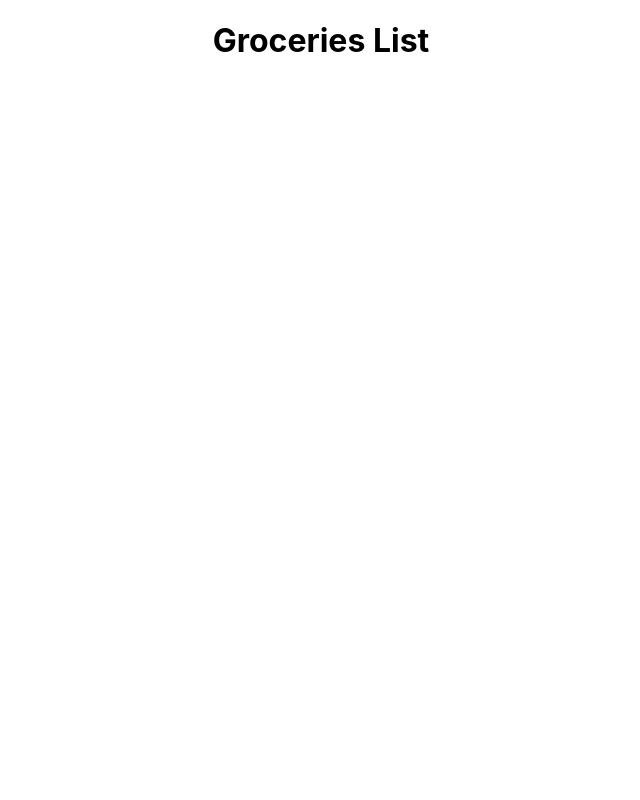
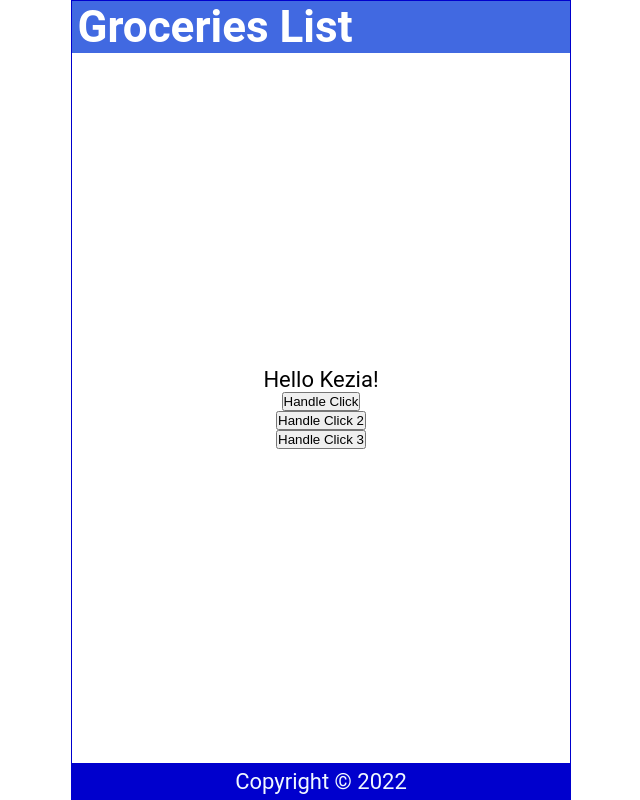
Before and after one commit to louis-agyapong/react-playground, a React (Create React App) app: page / in a window 1280 px wide. Shown: the whole page, without its empty margins (319-959 px from the left). Built offline with nearby package versions, Linux system fonts and the light colour scheme.

Commit message:
Event Handlers

```diff
--- a/src/App.css
+++ /dev/null
@@ -1,38 +0,0 @@
-.App {
-  text-align: center;
-}
-
-.App-logo {
-  height: 40vmin;
-  pointer-events: none;
-}
-
-@media (prefers-reduced-motion: no-preference) {
-  .App-logo {
-    animation: App-logo-spin infinite 20s linear;
-  }
-}
-
-.App-header {
-  background-color: #282c34;
-  min-height: 100vh;
-  display: flex;
-  flex-direction: column;
-  align-items: center;
-  justify-content: center;
-  font-size: calc(10px + 2vmin);
-  color: white;
-}
-
-.App-link {
-  color: #61dafb;
-}
-
-@keyframes App-logo-spin {
-  from {
-    transform: rotate(0deg);
-  }
-  to {
-    transform: rotate(360deg);
-  }
-}
--- a/src/App.js
+++ b/src/App.js
@@ -1,15 +1,14 @@
-import "./App.css";
 import Header from "./Header";
+import Content from "./Content";
+import Footer from "./Footer";
 
 function App() {
-  const handleNameChange = () => {
-    const names = ["Zion", "Kezia", "Max"];
-    const int = Math.floor(Math.random() * 3);
-    return names[int];
-  };
+
   return (
     <div className="App">
       <Header />
+      <Content />
+      <Footer />
     </div>
   );
 }
--- /dev/null
+++ b/src/Content.js
@@ -0,0 +1,29 @@
+import React from "react";
+
+const Content = () => {
+  const handleNameChange = () => {
+    const names = ["Zion", "Kezia", "Max"];
+    const int = Math.floor(Math.random() * 3);
+    return names[int];
+  };
+
+  const handleClick = () => {
+    console.log("You clicked it");
+  }
+  const handleClick2 = (name) => {
+    console.log(`${name} was clicked`);
+  }
+  const handleClick3 = (e) => {
+    console.log(e.target.innerText);
+  }
+  return (
+    <main>
+      <p onDoubleClick={handleClick}>Hello {handleNameChange()}!</p>
+      <button onClick={handleClick}>Handle Click</button>
+      <button onClick={() => handleClick2("Louis")}>Handle Click 2</button>
+      <button onClick={(e) => handleClick3(e)}>Handle Click 3</button>
+    </main>
+  );
+};
+
+export default Content;
--- /dev/null
+++ b/src/Footer.js
@@ -0,0 +1,12 @@
+import React from "react";
+
+const Footer = () => {
+  const today = new Date();
+  return (
+    <footer>
+      <p>Copyright &copy; {today.getFullYear()}</p>
+    </footer>
+  );
+};
+
+export default Footer;
--- a/src/Header.js
+++ b/src/Header.js
@@ -1,11 +1,15 @@
-import React from 'react'
+import React from "react";
 
 const Header = () => {
+  const headerStyle = {
+    backgroundColor: "royalblue",
+    color: "#fff",
+  };
   return (
-    <header>
-        <h1>Groceries List</h1>
+    <header style={headerStyle}>
+      <h1>Groceries List</h1>
     </header>
-  )
-}
+  );
+};
 
-export default Header
+export default Header;
--- a/src/index.css
+++ b/src/index.css
@@ -1,13 +1,59 @@
+* {
+  margin: 0;
+  padding: 0;
+  box-sizing: border-box;
+}
+
+html {
+  font-size: 22px;
+}
+
 body {
-  margin: 0;
-  font-family: -apple-system, BlinkMacSystemFont, 'Segoe UI', 'Roboto', 'Oxygen',
+  min-height: 100vh;
+  font-family: 'Roboto', 'Oxygen',
     'Ubuntu', 'Cantarell', 'Fira Sans', 'Droid Sans', 'Helvetica Neue',
     sans-serif;
   -webkit-font-smoothing: antialiased;
   -moz-osx-font-smoothing: grayscale;
 }
 
-code {
-  font-family: source-code-pro, Menlo, Monaco, Consolas, 'Courier New',
-    monospace;
+.App {
+  display: flex;
+  flex-direction: column;
+  justify-content: center;
+  align-items: center;
+  height: 100vh;
+  width: 100%;
+  max-width: 500px;
+  border: 1px solid mediumblue;
+  margin: auto;
 }
+
+header {
+  width: 100%;
+  padding: 0 0.25em;
+  background-color: mediumblue;
+  color: aliceblue;
+  display: flex;
+  justify-content: space-between;
+  align-items: center;
+}
+
+main {
+  width: 100%;
+  display: flex;
+  flex-direction: column;
+  flex-grow: 1;
+  justify-content: center;
+  align-items: center;
+  overflow-y: auto;
+}
+
+footer {
+  width: 100%;
+  padding: 0.25em;
+  background-color: mediumblue;
+  color: aliceblue;
+  display: grid;
+  place-content: center;
+}
```
